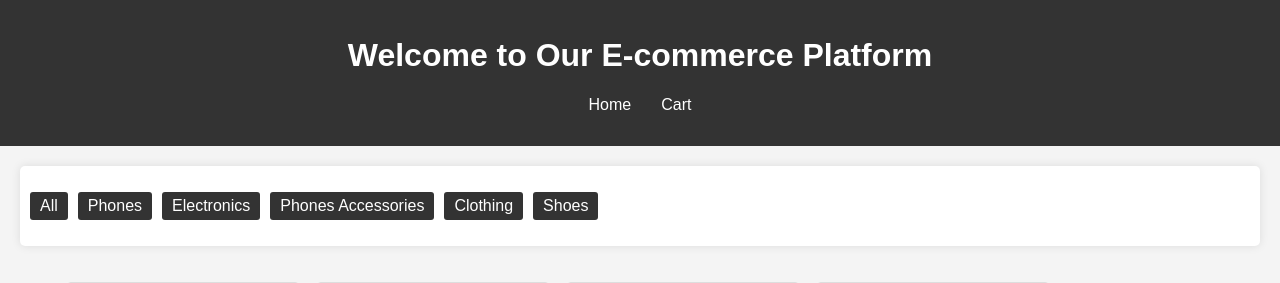
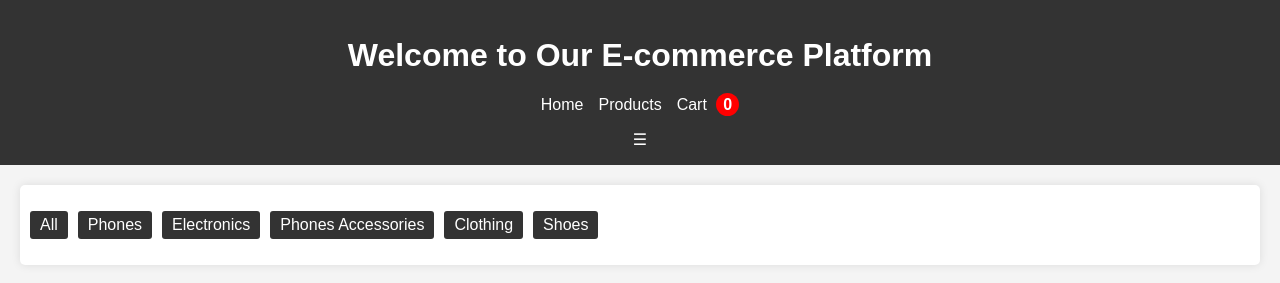
Before and after one commit to elugabriel/AI-based-SME-E-commerce-site, a Flask app: page / in a window 1280 px wide. Shown: the top 283 px of the page. Run offline with Flask 3, Linux system fonts and the light colour scheme.

Commit message:
product phase done

```diff
--- a/static/css/style.css
+++ b/static/css/style.css
@@ -102,3 +102,23 @@ footer {
   bottom: 0;
   width: 100%;
 }
+
+.cart {
+  font-size: 18px;
+  cursor: pointer;
+  padding: 10px;
+  background-color: #444;
+  color: white;
+  display: inline-block;
+  border-radius: 5px;
+  margin-left: 20px;
+}
+
+#cart-count {
+  font-weight: bold;
+  background: red;
+  color: white;
+  padding: 3px 7px;
+  border-radius: 50%;
+  margin-left: 5px;
+}
--- a/templates/index.html
+++ b/templates/index.html
@@ -12,17 +12,18 @@
     <nav>
       <ul>
         <li><a href="/">Home</a></li>
-        <li><a href="/products"></a></li>
-        <li><a href="/cart">Cart</a></li>
+        <li><a href="/products">Products</a></li>
+        <li><a href="/cart">Cart <span id="cart-count">0</span></a></li>
       </ul>
     </nav>
-    <!-- Hamburger Menu (outside <nav>)
-    <div id="menu-icon">☰</div> -->
+
+    <!-- Hamburger Menu -->
+    <div id="menu-icon" onclick="toggleMenu()">☰</div>
   </header>
 
   <!-- Category Section (Initially Hidden) -->
   <section id="categories">
-    <ul id="category-list">
+    <ul id="category-list" class="hidden">
       <!-- Categories will be dynamically added using JavaScript -->
     </ul>
   </section>
@@ -36,7 +37,7 @@
   </main>
 
   <footer>
-    <p>&copy; 2024 AI powerd SME Platform</p>
+    <p>&copy; 2024 AI-powered SME Platform</p>
   </footer>
 
   <script src="{{ url_for('static', filename='js/main.js') }}" defer></script>
```
Also changed, not shown: static/js/main.js (+27 -14 lines), instance/ecommerce.db.
